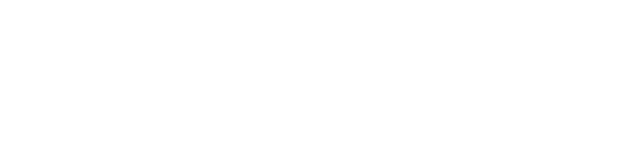
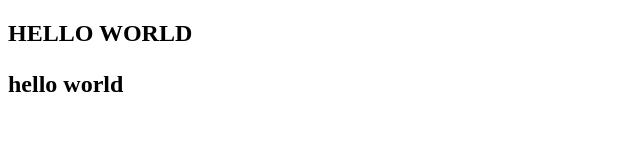
Before and after one commit to rphillipsiadt/Demonstration, a plain HTML site: page index.html in a window 1280 px wide. Shown: the whole page, without its empty margins (0-640 px from the left). Drawn offline with Linux system fonts and the light colour scheme.

Commit message:
commit message

```diff
--- a/index.html
+++ b/index.html
@@ -6,9 +6,10 @@
     <title>Document</title>
 </head>
 <body>
-    <!-- comment 1 -->
-    <!-- comment 2 -->
-    <!-- comment 3 -->
-    <!-- comment 4 -->
+    <div>
+        <h2>HELLO WORLD
+            <p>hello world</p>
+        </h2>
+     </div>
 </body>
 </html>
```
